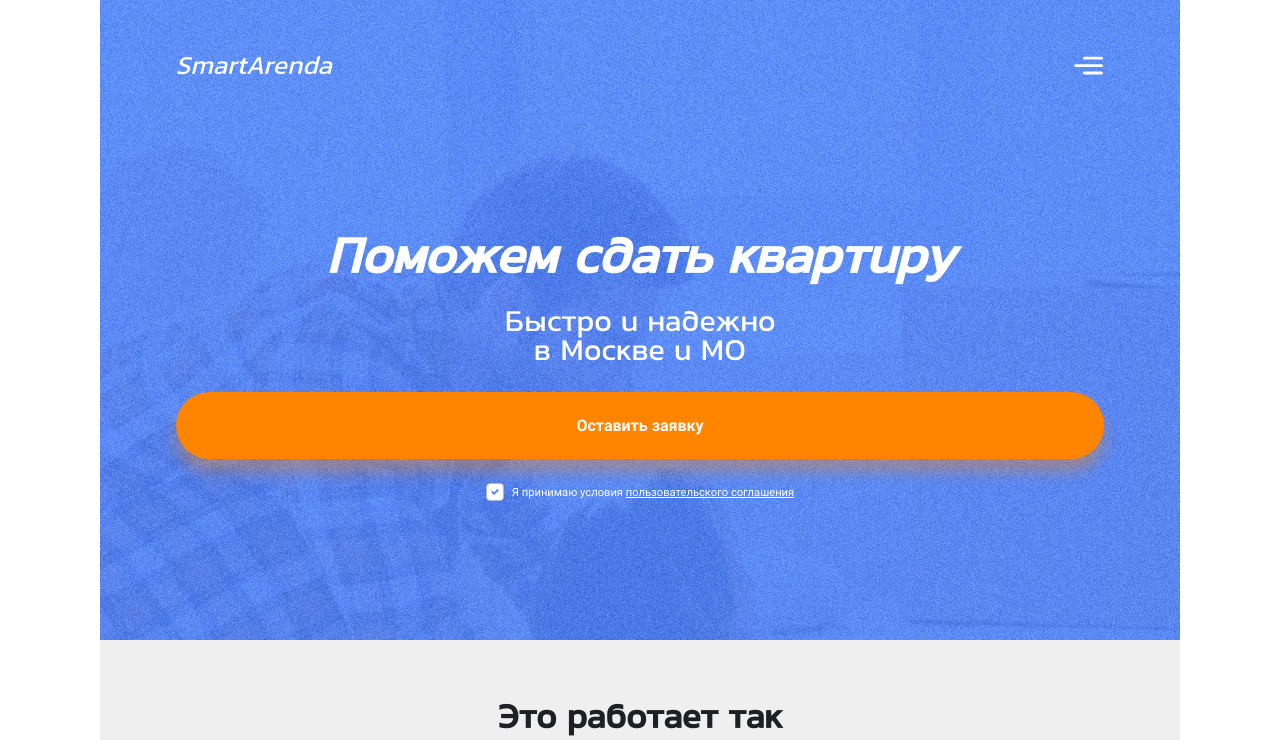
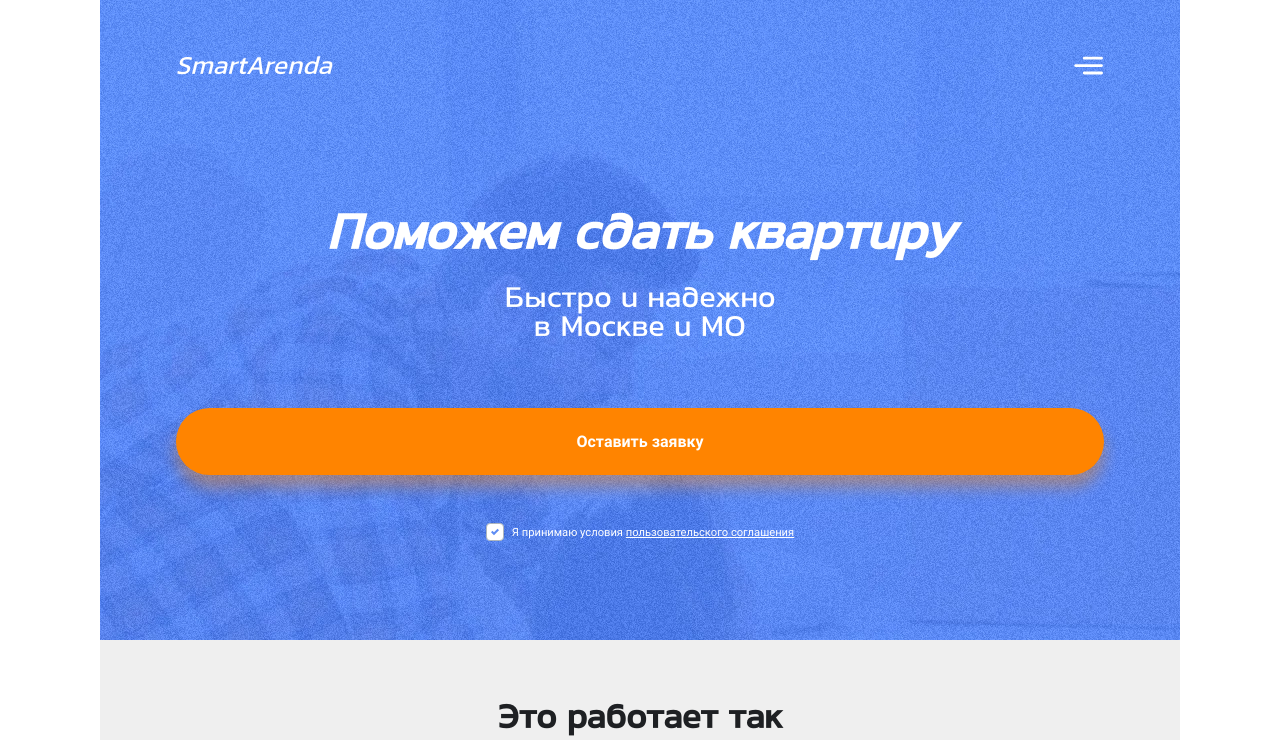
Before and after one commit to tmutarakan/tmutarakan.github.io, a Flask app: page / in a window 1280 px wide. Shown: the top 740 px of the page. Run offline with Flask 3, Linux system fonts and the light colour scheme; parts of the project's set-up code (start-up, migrations or seed data) failed here and were passed over.

Commit message:
edit header, class helpyou

```diff
--- a/static/css/style.css
+++ b/static/css/style.css
@@ -60,7 +60,7 @@ a {
     padding: 1rem 0;
     display: flex;
     flex-direction: column;
-    gap: 1.5rem;
+    gap: 3rem;
 }
 
 .companyname {
@@ -76,7 +76,15 @@ a {
     filter: invert(79%) sepia(48%) saturate(5600%) hue-rotate(1deg) brightness(105%) contrast(103%);
 }
 
-.helpyou {
+div.helpyou {
+    margin: auto 0;
+    padding: 1rem 0;
+    display: flex;
+    flex-direction: column;
+    gap: 1.5rem;
+}
+
+i.helpyou {
     font-size: 3rem;
     font-family: KanitCyrillic;
     font-weight: bold;
--- a/templates/header.html
+++ b/templates/header.html
@@ -32,8 +32,10 @@
           </button>
         </div>
         <div class="headercontent">
-          <p><i class="helpyou">Поможем сдать квартиру</i></p>
-          <p class="fastandsafely">Быстро и надежно<br />в Москве и МО</p>
+          <div class="helpyou">
+            <p><i class="helpyou">Поможем сдать квартиру</i></p>
+            <p class="fastandsafely">Быстро и надежно<br />в Москве и МО</p>
+          </div>
           <button class="submityourapplication" name=".landlordregistration">
             <b>Оставить заявку</b>
           </button>
```
